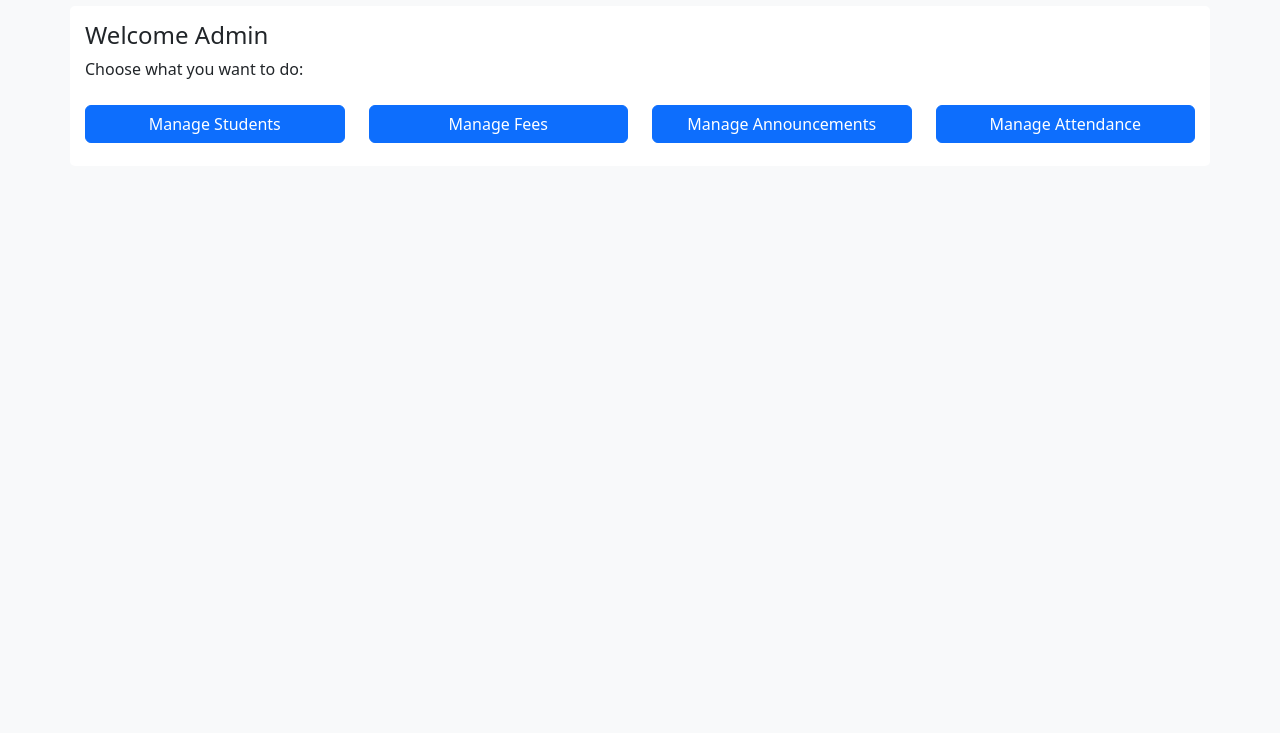
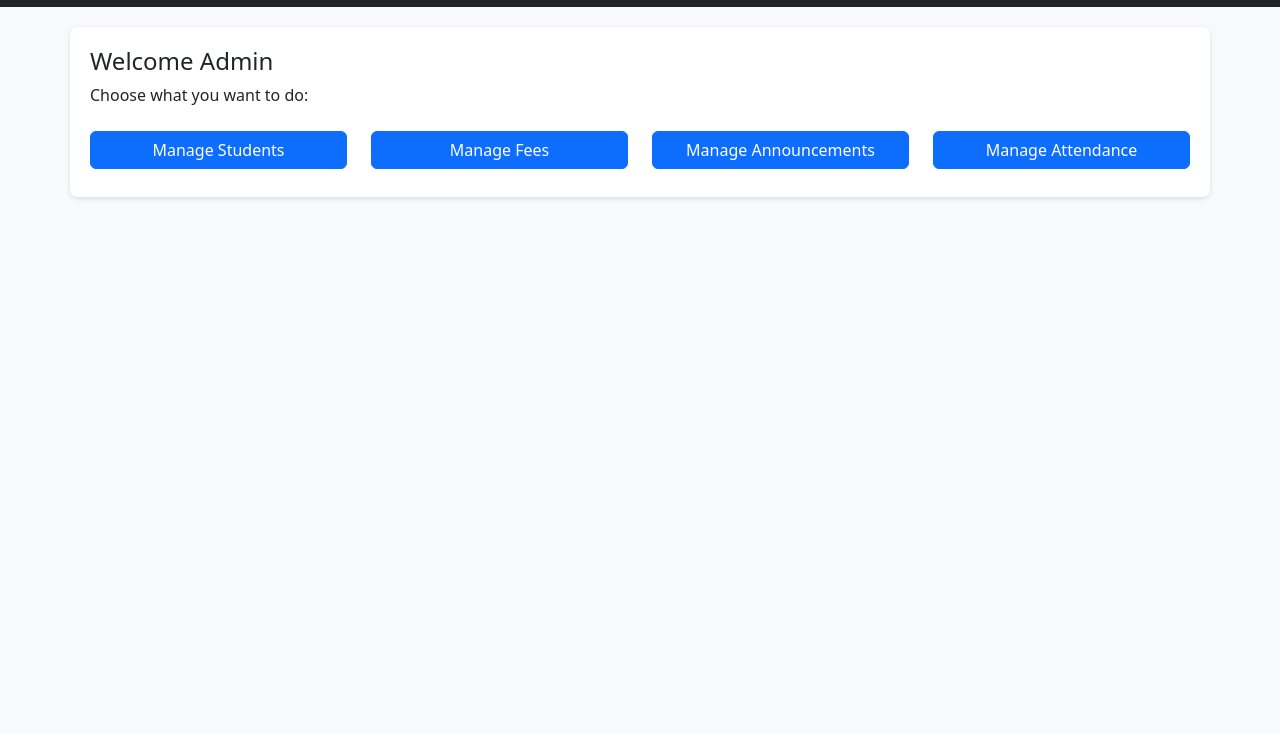
Before and after one commit to neerajkemail32-cmd/classtp, a website: page public/admin_dashboard.html in a window 1280 px wide. Shown: the part 67-800 px from the top of the page. Drawn offline with nearby package versions, Linux system fonts and the light colour scheme.

Commit message:
Initial commit

```diff
--- a/public/admin_dashboard.html
+++ b/public/admin_dashboard.html
@@ -10,55 +10,54 @@
     .hidden { display: none; }
     .box {
       background: white;
-      padding: 15px;
-      border-radius: 5px;
-      margin-top: 15px;
+      padding: 20px;
+      border-radius: 8px;
+      margin-top: 20px;
+      box-shadow: 0 2px 5px rgba(0,0,0,0.1);
     }
   </style>
 </head>
 <body>
 
   <!-- Header -->
-  <div class="bg-dark text-white text-center p-2">
+  <div class="bg-dark text-white text-center p-3">
     <h3>Admin Dashboard</h3>
   </div>
 
-  <!-- Main Content -->
-  <div class="container box">
-  <!-- Main Menu -->
-  <div id="mainMenu">
+  <!-- Main Menu Section -->
+  <div class="container box" id="mainMenu">
     <h4>Welcome Admin</h4>
     <p>Choose what you want to do:</p>
 
     <div class="row text-center mt-4">
-      <div class="col-md">
-        <button class="btn btn-primary w-100 mb-2" onclick="openStudents()">Manage Students</button>
+      <div class="col-md-3 mb-2">
+        <button class="btn btn-primary w-100" onclick="openStudents()">Manage Students</button>
       </div>
-      <div class="col-md">
-        <a href="fees.html" class="btn btn-primary w-100 mb-2">Manage Fees</a>
+      <div class="col-md-3 mb-2">
+        <a href="fees.html" class="btn btn-primary w-100">Manage Fees</a>
       </div>
-      <div class="col-md">
-        <a href="announcements.html" class="btn btn-primary w-100 mb-2">Manage Announcements</a>
+      <div class="col-md-3 mb-2">
+        <a href="announcements.html" class="btn btn-primary w-100">Manage Announcements</a>
       </div>
-      <div class="col-md">
-        <a href="mark-attendance.html" class="btn btn-primary w-100 mb-2">Manage Attendance</a>
+      <div class="col-md-3 mb-2">
+        <a href="mark-attendance.html" class="btn btn-primary w-100">Manage Attendance</a>
       </div>
     </div>
   </div>
-</div>
-    <!-- Student Management -->
-    <div id="studentPage" class="hidden">
-      <button class="btn btn-secondary mb-2" onclick="goBack()">← Back</button>
+
+  <!-- Student Management Section -->
+  <div class="container box hidden" id="studentPage">
+    <button class="btn btn-secondary mb-3" onclick="goBack()">← Back</button>
     <h4>Student Management</h4>
     <hr>
 
     <!-- Search Section -->
-      <input type="text" class="form-control mb-2" id="searchBox" placeholder="Type name or email">
-      <button class="btn btn-info w-100 mb-3" onclick="loadAllStudents()">Show All Students</button>
+    <input type="text" class="form-control mb-3" id="searchBox" placeholder="Type name or email">
+    <button class="btn btn-info w-100 mb-4" onclick="loadAllStudents()">Show All Students</button>
 
     <!-- Add Student Section -->
     <h5>Add New Student</h5>
-      <form id="studentForm" class="mb-3">
+    <form id="studentForm" class="mb-4">
       <input type="text" class="form-control mb-2" id="name" placeholder="Full Name" required>
       <input type="email" class="form-control mb-2" id="email" placeholder="Email" required>
       <input type="text" class="form-control mb-2" id="mobile" placeholder="Mobile" required>
@@ -86,12 +85,10 @@
       </tbody>
     </table>
   </div>
-  </div>
 
-  <!-- Your SAME JavaScript -->
+  <!-- JavaScript -->
   <script>
-    const API_BASE = "https://classtp.onrender.com"; // 🔑 Replace with your Render URL
-
+    const API_BASE = "https://classtp.onrender.com"; // Replace with your Render URL
     let allStudents = [];
 
     function openStudents() {
@@ -121,7 +118,6 @@
 
     function showStudents(students) {
       const tbody = document.getElementById('studentsList');
-
       if (students.length === 0) {
         tbody.innerHTML = '<tr><td colspan="6" class="text-center">No students found</td></tr>';
         return;
```
Lines whose indentation alone changed are shown as unchanged.
